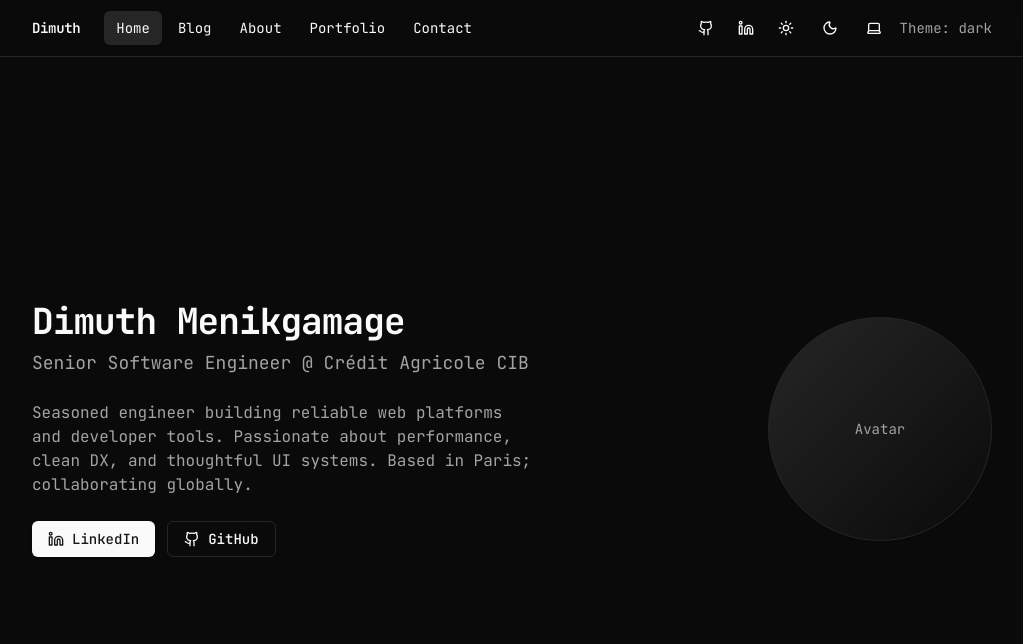
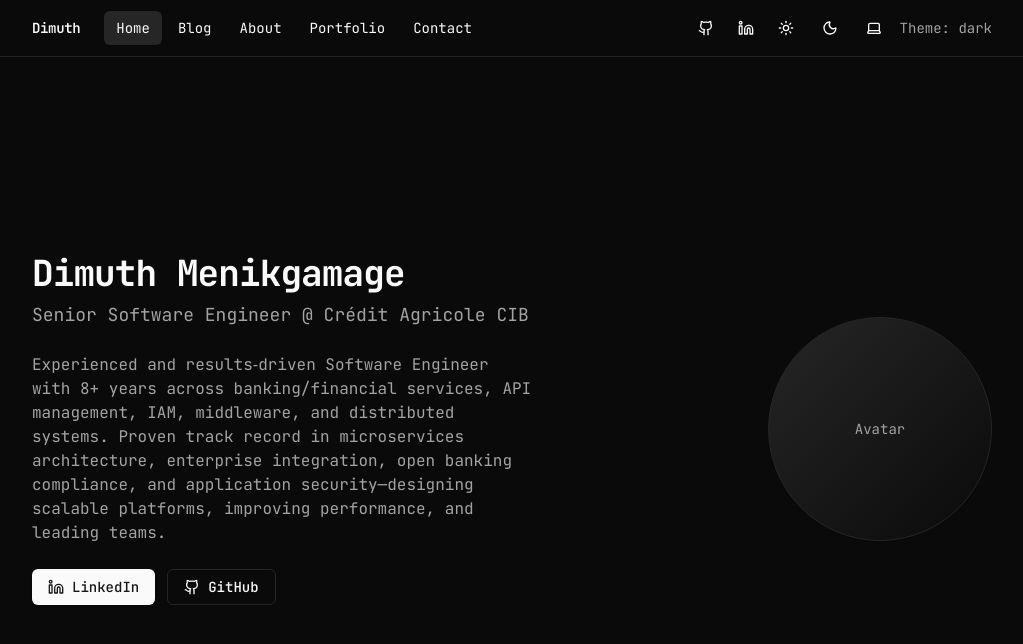
Before and after one commit to dimuthnc/dimuth-portfolio, a Next.js app: page / in a window 1280 px wide. Shown: the top 644 px of the page, without its empty margins (128-1151 px from the left). Built offline with nearby package versions, Linux system fonts and the light colour scheme.

Commit message:
update content

```diff
--- a/src/app/page.tsx
+++ b/src/app/page.tsx
@@ -27,18 +27,20 @@
           </p>
         </div>
         <p className="max-w-prose text-sm leading-relaxed text-muted-foreground sm:text-base">
-          Seasoned engineer building reliable web platforms and developer tools. Passionate about
-          performance, clean DX, and thoughtful UI systems. Based in Paris; collaborating globally.
+          Experienced and results‑driven Software Engineer with 8+ years across banking/financial services,
+          API management, IAM, middleware, and distributed systems. Proven track record in microservices
+          architecture, enterprise integration, open banking compliance, and application security—designing
+          scalable platforms, improving performance, and leading teams.
         </p>
         <div className="flex flex-wrap items-center gap-3">
           <Button asChild variant="default">
-            <Link href="https://www.linkedin.com/in/dimuth/" target="_blank" rel="noopener" aria-label="Open LinkedIn profile in a new tab">
+            <Link href="https://www.linkedin.com/in/dimuththaraka" target="_blank" rel="noopener" aria-label="Open LinkedIn profile in a new tab">
               <Linkedin />
               LinkedIn
             </Link>
           </Button>
           <Button asChild variant="outline">
-            <Link href="https://github.com/dimuth" target="_blank" rel="noopener" aria-label="Open GitHub profile in a new tab">
+            <Link href="https://github.com/dimuthnc" target="_blank" rel="noopener" aria-label="Open GitHub profile in a new tab">
               <Github />
               GitHub
             </Link>
--- a/src/components/navbar.tsx
+++ b/src/components/navbar.tsx
@@ -91,7 +91,7 @@
 								aria-label="Open GitHub in new tab"
 							>
 								<a
-									href="https://github.com/dimuth"
+									href="https://github.com/dimuthnc"
 									target="_blank"
 									rel="noopener"
 								>
@@ -105,7 +105,7 @@
 								aria-label="Open LinkedIn in new tab"
 							>
 								<a
-									href="https://www.linkedin.com/in/dimuth/"
+									href="https://www.linkedin.com/in/dimuththaraka"
 									target="_blank"
 									rel="noopener"
 								>
@@ -179,7 +179,7 @@
 								aria-label="Open GitHub in new tab"
 							>
 								<a
-									href="https://github.com/dimuth"
+									href="https://github.com/dimuthnc"
 									target="_blank"
 									rel="noopener"
 									className="w-full justify-start"
@@ -194,7 +194,7 @@
 								aria-label="Open LinkedIn in new tab"
 							>
 								<a
-									href="https://www.linkedin.com/in/dimuth/"
+									href="https://www.linkedin.com/in/dimuththaraka"
 									target="_blank"
 									rel="noopener"
 									className="w-full justify-start"
```
